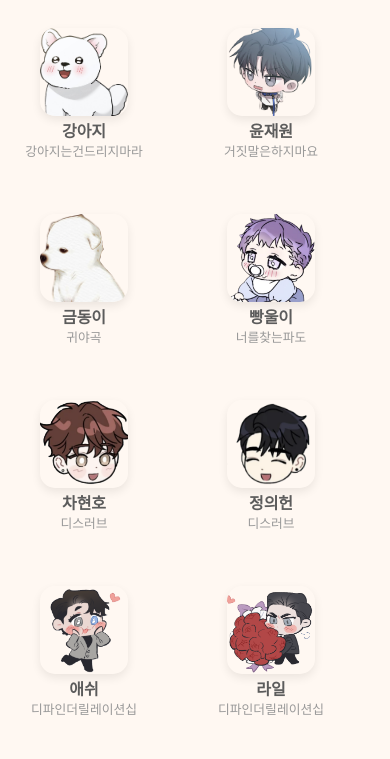
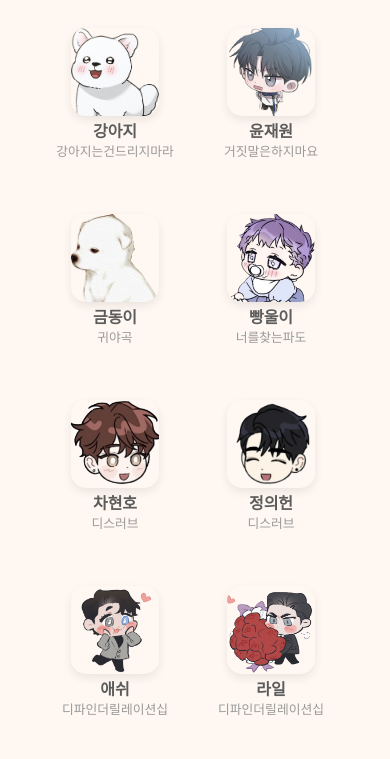
Before and after one commit to simple-lab010203/Click-to-Love, a plain HTML site: page index.html in a window 390 px wide. Shown: the part 71-830 px from the top of the page. Drawn offline with Linux system fonts and the light colour scheme; no server answers.

Commit message:
Update index.html

```diff
--- a/index.html
+++ b/index.html
@@ -27,12 +27,16 @@
   margin: 0 auto;
 }
 
-/* 모바일: 2열 (상하좌우 균일 간격) */
+/* 📱 모바일: 2열 균형 */
 @media (max-width: 768px) {
   #stage {
-    grid-template-columns: repeat(2, minmax(140px, 1fr)); /* 카드 크기 약간 축소 */
-    gap: 16px; /* 상하좌우 균등 */
-    padding: 0 16px; /* 화면 양쪽 여백도 균형 맞추기 */
+    grid-template-columns: repeat(2, 140px); /* 🔹 고정 폭으로 균등 정렬 */
+    justify-content: center; /* 중앙 정렬 유지 */
+    gap: 16px; /* 상하좌우 동일 간격 */
+    padding: 0; /* 불필요한 좌우 여백 제거 */
+  }
+  .char {
+    max-width: 140px; /* 카드 폭 통일 */
   }
 }
 
```
